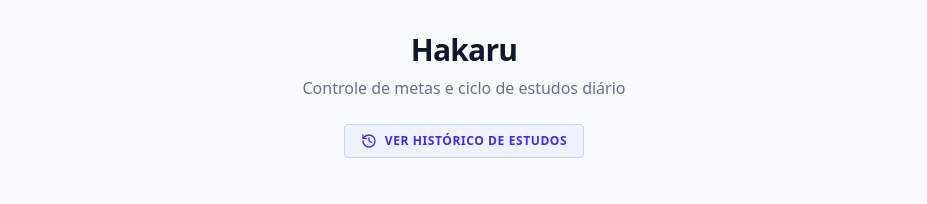
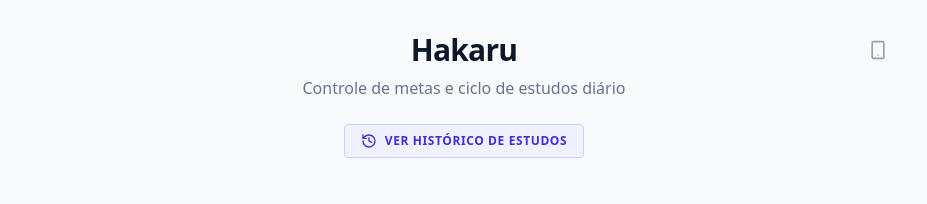
Before and after one commit to diogofukuoka/Hakaru, a React (Vite) app: page / in a window 1280 px wide. Shown: the top 204 px of the page, without its empty margins (176-1103 px from the left). Built offline with nearby package versions, Linux system fonts and the light colour scheme; no server answers.

Commit message:
Update Home.tsx

```diff
--- a/src/components/Home.tsx
+++ b/src/components/Home.tsx
@@ -1,4 +1,4 @@
-import { Play, Clock, Edit2, History as HistoryIcon } from 'lucide-react';
+import { Play, Clock, Edit2, History as HistoryIcon, Smartphone } from 'lucide-react';
 import { Session } from '../types';
 import { getTotalDuration } from '../utils/formatters';
 
@@ -8,12 +8,20 @@ interface HomeProps {
   onEditSession: (sessionId: string) => void;
   onViewHistory: () => void;
   onAddSession: () => void;
+  onOpenSync: () => void;
 }
 
-export default function Home({ sessions, onStartSession, onEditSession, onViewHistory, onAddSession }: HomeProps) {
+export default function Home({ sessions, onStartSession, onEditSession, onViewHistory, onAddSession, onOpenSync }: HomeProps) {
   return (
     <div className="max-w-4xl mx-auto w-full pt-8 pb-16 px-4">
-      <header className="mb-12 flex flex-col items-center text-center">
+      <header className="mb-12 flex flex-col items-center text-center relative">
+        <button
+          onClick={onOpenSync}
+          className="absolute right-0 top-0 text-slate-400 hover:text-indigo-600 transition-colors p-2"
+          title="Sincronizar Dispositivos"
+        >
+          <Smartphone className="w-5 h-5" />
+        </button>
         <h1 className="text-3xl font-black tracking-tight text-slate-900 mb-2">Hakaru</h1>
         <p className="text-slate-500 font-medium mb-6">Controle de metas e ciclo de estudos diário</p>
         <button
```
